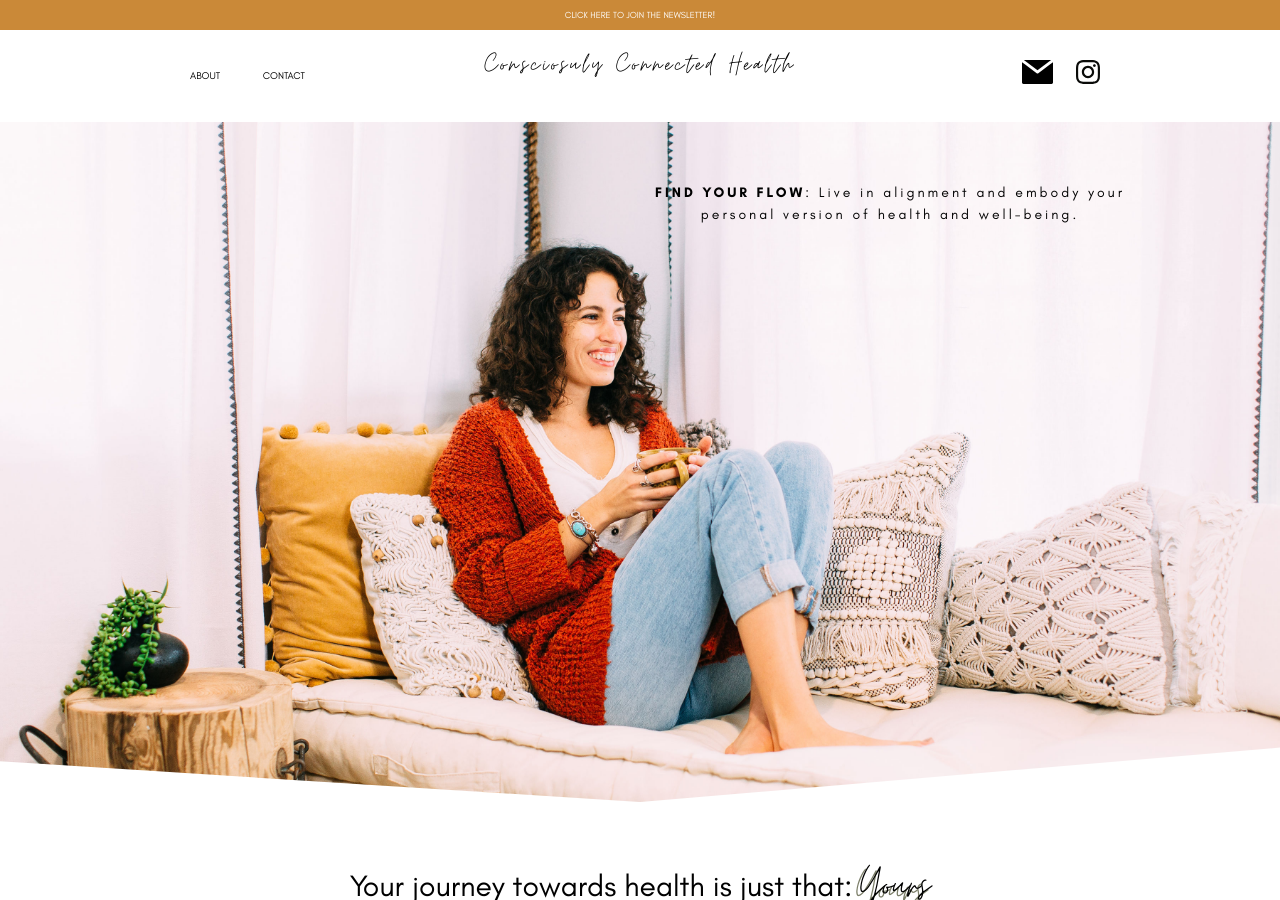
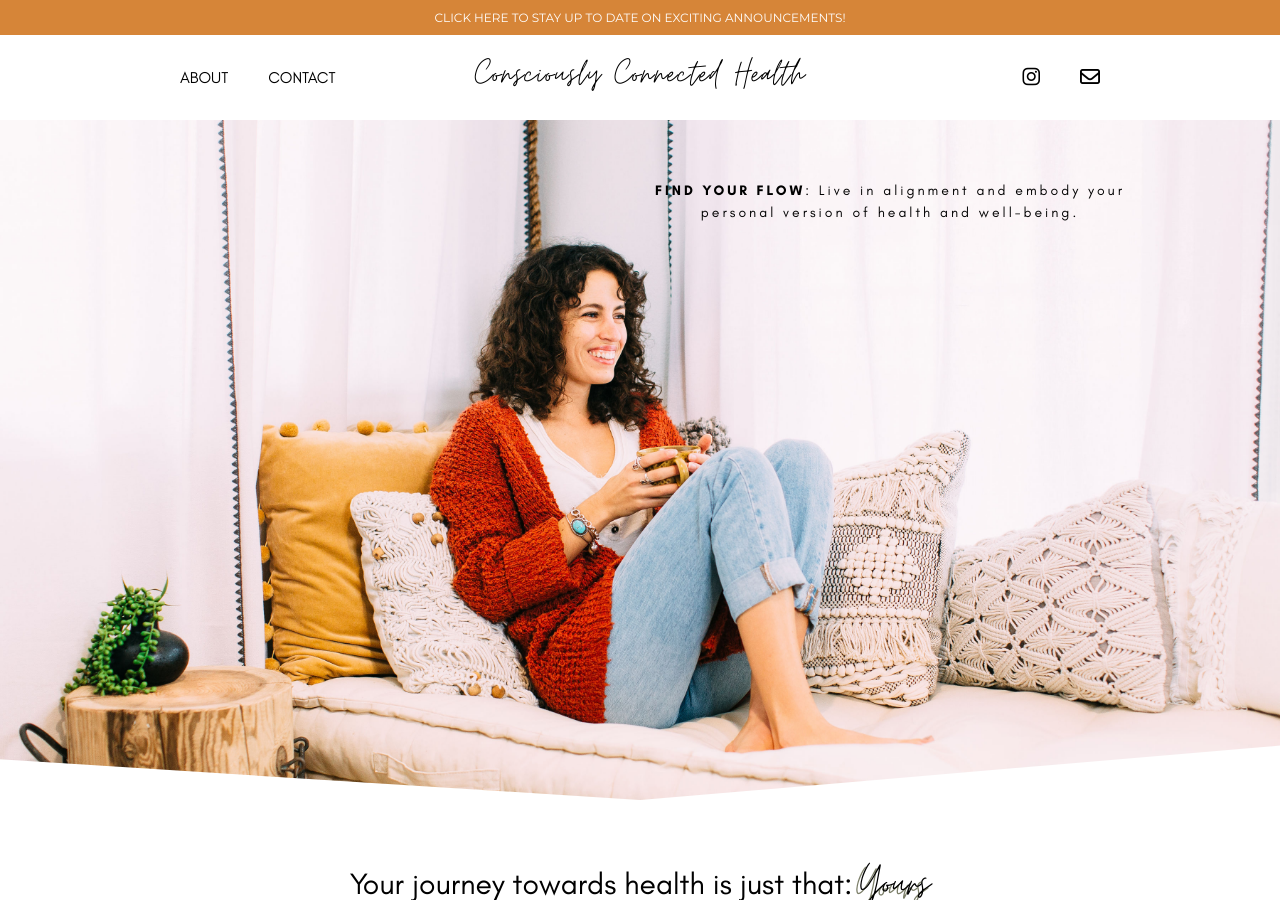
Before and after one commit to Consciously-Connected-Health/consciously-connected-health.github.io, a Jekyll site: the page built from index.html, in a window 1280 px wide and 900 px high. Built offline with Jekyll 4.4.1, drawn with Linux system fonts in a browser that asks for light colours; nearby versions of some CDN libraries.

Commit message:
Refactor landing page to use default layout

```diff
--- a/index.html
+++ b/index.html
@@ -1,50 +1,8 @@
-<!doctype html>
+---
+  layout: default
+  title: Consciously Connected Health
+---
 
-<html lang="en">
-  <head>
-    <meta charset="utf-8">
-
-    <title>Consciously Connected Health</title>
-
-    <link rel="stylesheet" href="/assets/css/styles.css">
-
-    <script type="text/javascript" src="path/to/instafeed.min.js"></script>
-
-    <script>
-      (function(w, d, t, s, n) {
-        w.FlodeskObject = n;
-        var fn = function() {
-          (w[n].q = w[n].q || []).push(arguments);
-        };
-        w[n] = w[n] || fn;
-        var f = d.getElementsByTagName(t)[0];
-        var e = d.createElement(t);
-        var h = '?v=' + new Date().getTime();
-        e.async = true;
-        e.src = s + h;
-        f.parentNode.insertBefore(e, f);
-      })(window, document, 'script', 'https://assets.flodesk.com/universal.js', 'fd');
-    </script>
-  </head>
-
-  <body>
-    <a class="newsletter-banner" href="#">Click here to join the newsletter!</a>
-    <header class="website-header">
-      <nav>
-        <a href="#">About</a>
-        <a href="#">Contact</a>
-      </nav>
-      <a href="#" class="header-logo">Consciosuly Connected Health</a>
-      <div class="social-media-links">
-        <a href="#">
-          <img src="/assets/img/email.svg" alt="">
-        </a>
-        <a href="#">
-          <img src="/assets/img/instagram.svg" alt="">
-          <!-- <img src="/assets/img/instagram.png" alt=""> -->
-        </a>
-      </div>
-    </header>
 <section class="hero">
   <div class="container">
     <p class="blurb"><span class="emphasized">Find your flow</span>: Live in alignment and embody your personal version of health and well-being.</p>
@@ -100,5 +58,3 @@
 </section>
 <footer>
 </footer>
-  </body>
-</html>
```
Lines whose indentation alone changed are shown as unchanged.
